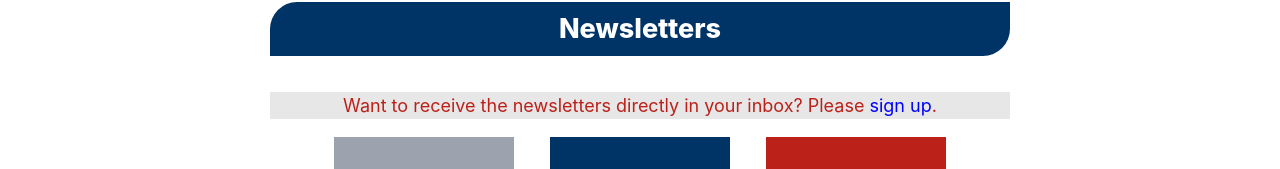
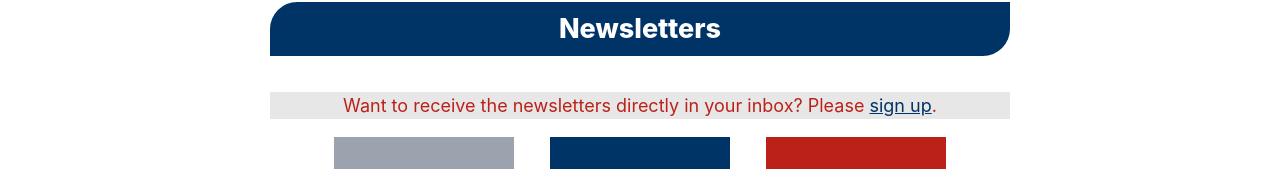
Before and after one commit to ssgsa-us/ssgsa.us, a Next.js app: page /newsletters in a window 1280 px wide. Shown: the part 262-431 px from the top of the page. Built offline with nearby package versions, Linux system fonts and the light colour scheme; no server answers.

Commit message:
updated link color for signup

```diff
--- a/pages/newsletters.js
+++ b/pages/newsletters.js
@@ -14,7 +14,9 @@ export default function Home() {
             <p>
               Want to receive the newsletters directly in your inbox? Please{' '}
               <a href="https://forms.gle/NyFDHo66BbufZdyu6" target="_blank">
-                <font color="blue">sign up</font>
+                <font color="#003366">
+                  <u>sign up</u>
+                </font>
               </a>
               .
             </p>
```
